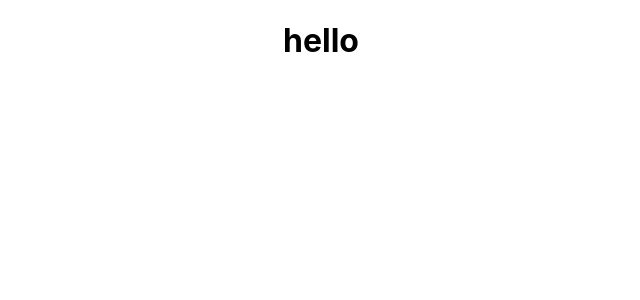
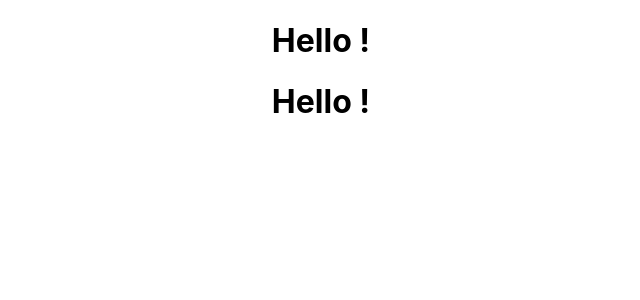
Before and after one commit to Sinuhem23/Students_Hook, a React (Create React App) app: page / in a window 1280 px wide. Shown: the top 300 px of the page, without its empty margins (319-959 px from the left). Built offline with nearby package versions, Linux system fonts and the light colour scheme.

Commit message:
I get the console.log of the elements that are being passed through. Now I must render them

```diff
--- a/src/App.js
+++ b/src/App.js
@@ -1,7 +1,14 @@
 import './App.css';
 import { useState } from 'react';
+import Student from './Student';
 
 function App() {
+  /* Code the <App> App component to display a <Student> component for each student object in the students array being held in state.
+Code the <Student> component so that it:
+Renders the student's name & bio properties
+Renders a <Score> component for each score object in the student's scores property.
+Code the <Score> component so that it renders the score object's date & score properties. */
+
   const [studentData, setStudentData] = useState({
     students: [
       {
@@ -67,7 +74,7 @@ function App() {
 
   return (
     <div className='App'>
-      <h1>hello</h1>
+      <Student all_students={studentData.students} />
     </div>
   );
 }
--- /dev/null
+++ b/src/Student.js
@@ -0,0 +1,20 @@
+import React from 'react';
+
+function Student(props) {
+  props.all_students.forEach((studentData) => {
+    // console.log(props.all_students);
+    console.log(studentData.name);
+    console.log(studentData.bio);
+
+    // setStudentData(studentData);
+    // return <Student all_students={studentData} />;
+  });
+  return (
+    <div>
+      <h1> Hello {props.all_students.name}!</h1>
+      <h1> Hello !</h1>
+    </div>
+  );
+}
+
+export default Student;
```
